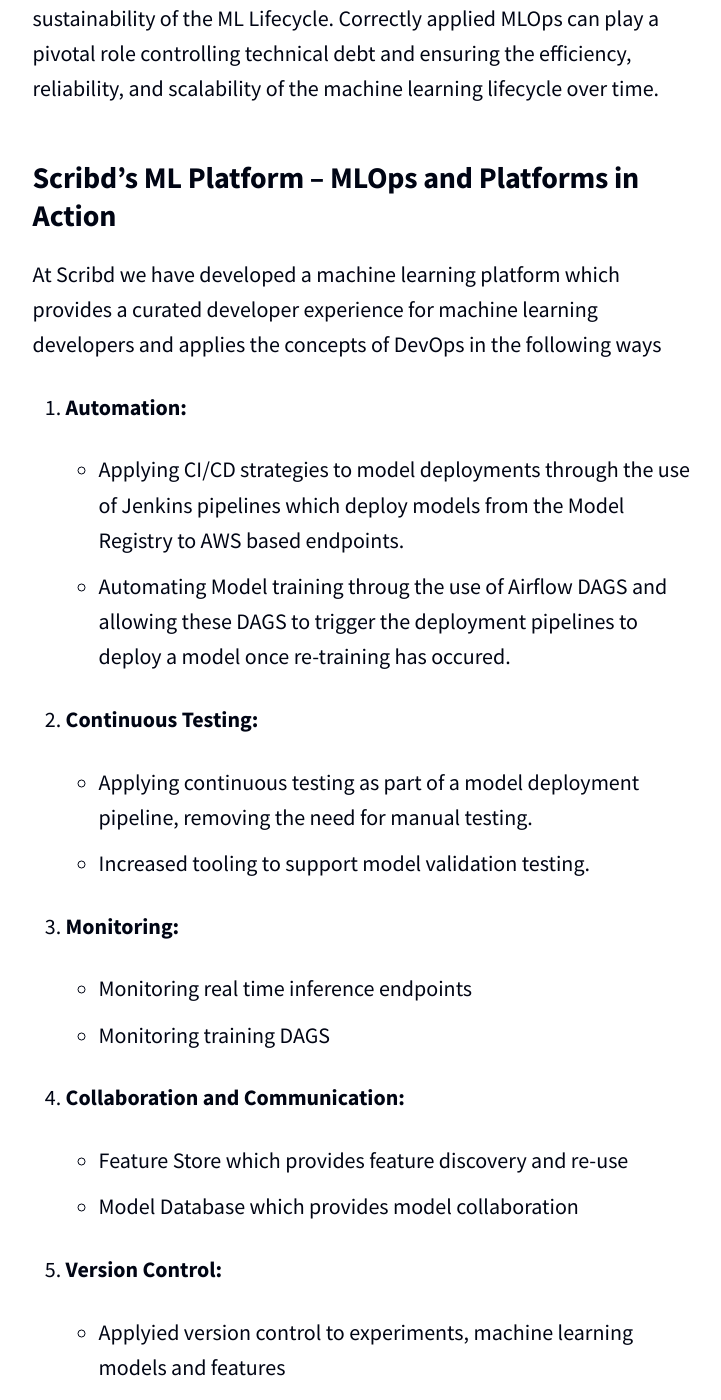
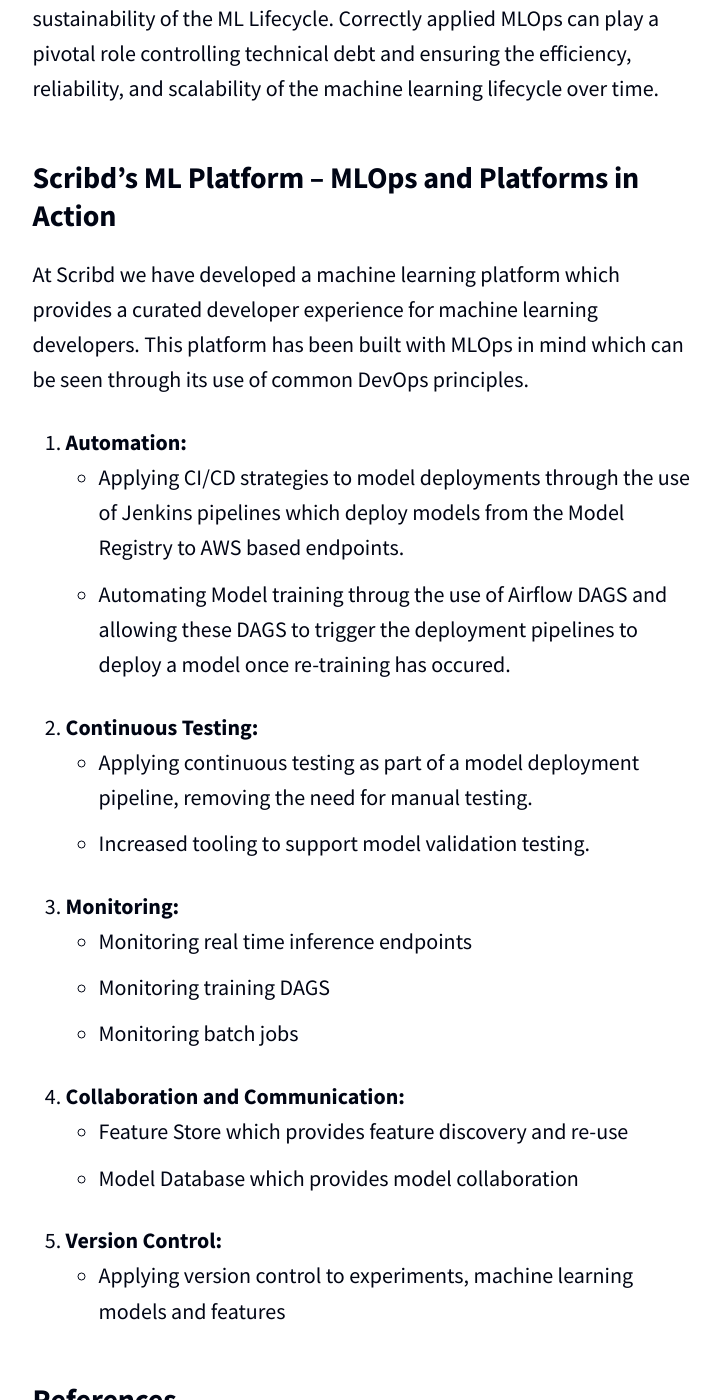
Before and after one commit to scribd/scribd.github.io, a Jekyll site: the page built from _posts/2024-02-05-evolution-of-mlplatform.md, in a window 1280 px wide and 1400 px high, scrolled down 5563 px. Shown: the whole window, without its empty margins (341-1062 px from the left). Built offline with Jekyll 4.4.1, drawn with Linux system fonts in a browser that asks for light colours.

Commit message:
refined scribs platform section

```diff
--- a/_posts/2024-02-05-evolution-of-mlplatform.md
+++ b/_posts/2024-02-05-evolution-of-mlplatform.md
@@ -86,31 +86,27 @@
 
 Scribd's ML Platform -- MLOps and Platforms in Action
 -------------------------------------
-At Scribd we have developed a machine learning platform which provides a curated developer experience for machine learning developers and applies the concepts of DevOps in the following ways
+At Scribd we have developed a machine learning platform which provides a curated developer experience for machine learning developers. This platform has been built with MLOps in mind which can be seen through its use of common DevOps principles.
 
 1.  **Automation:**
-
     *  Applying CI/CD strategies to model deployments through the use of Jenkins pipelines which deploy models from the Model Registry to AWS based endpoints.
     *  Automating Model training throug the use of Airflow DAGS and allowing these DAGS to trigger the deployment pipelines to deploy a model once re-training has occured.
 
 2.  **Continuous** **Testing:**
-
     *   Applying continuous testing as part of a model deployment pipeline, removing the need for manual testing.
     *   Increased tooling to support model validation testing.
 
 3.  **Monitoring:**
-
     *   Monitoring real time inference endpoints
     *   Monitoring training DAGS
+    *   Monitoring batch jobs
 
 4.  **Collaboration and Communication:**
-
     *   Feature Store which provides feature discovery and re-use
     *   Model Database which provides model collaboration
 
 6.  **Version Control:**
-
-    *   Applyied version control to experiments, machine learning models and features
+    *   Applying version control to experiments, machine learning models and features
 
 
 References
```
